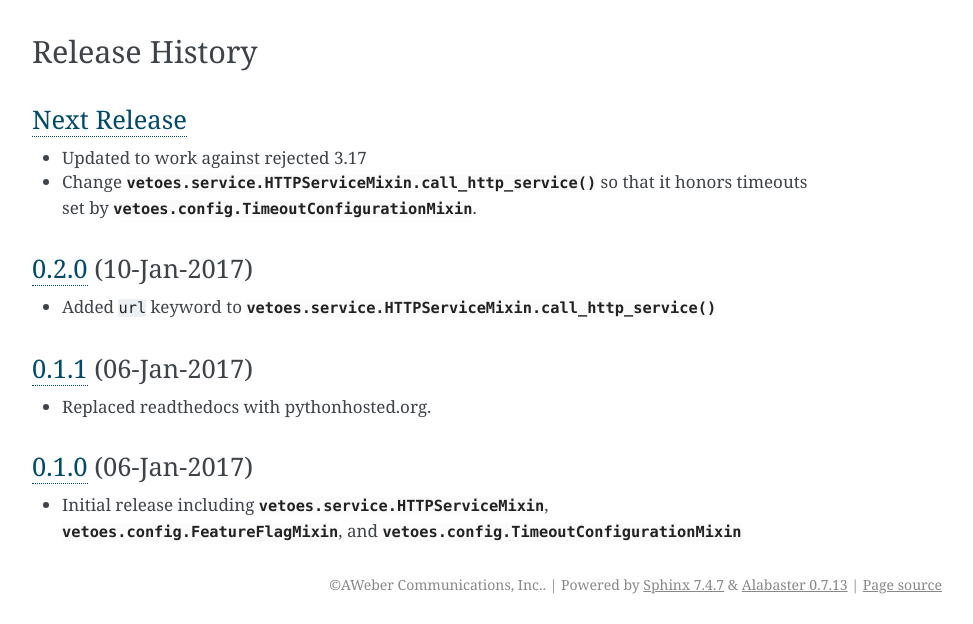
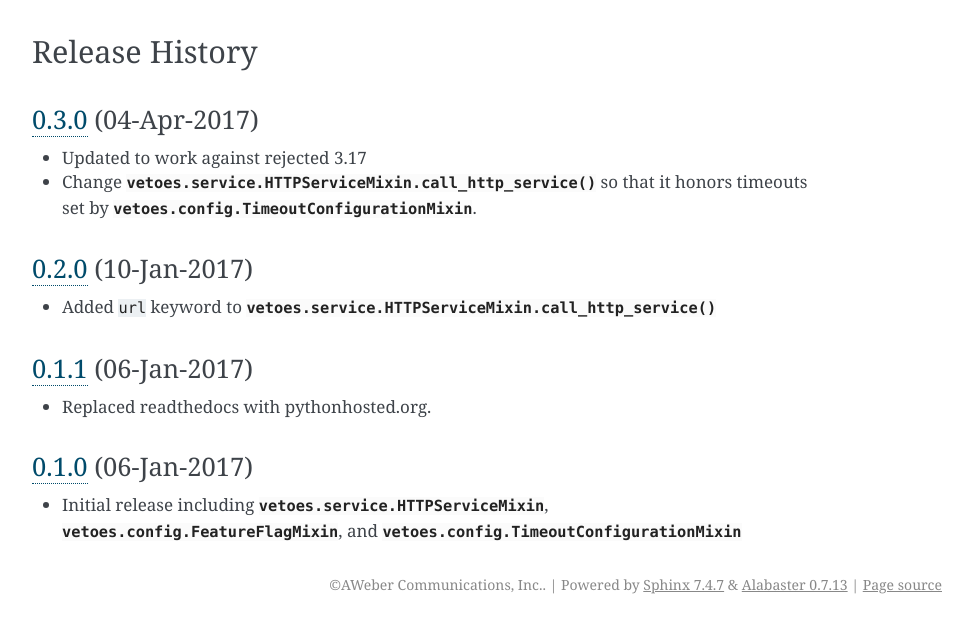
Before and after one commit to dave-shawley/vetoes, a Sphinx documentation site: the page built from docs/index.rst, in a window 1280 px wide. Shown: the part 809-1433 px from the top of the page, without its empty margins (168-1141 px from the left). Built offline with Sphinx 7.4.7, drawn with Linux system fonts in a browser that asks for light colours.

Commit message:
Release 0.3.0.

```diff
--- a/docs/index.rst
+++ b/docs/index.rst
@@ -16,8 +16,8 @@ Configuration Related
 Release History
 ===============
 
-`Next Release`_
----------------
+`0.3.0`_ (04-Apr-2017)
+----------------------
 - Updated to work against rejected 3.17
 - Change :meth:`vetoes.service.HTTPServiceMixin.call_http_service` so that
   it honors timeouts set by :class:`vetoes.config.TimeoutConfigurationMixin`.
@@ -37,7 +37,8 @@ Release History
   :class:`vetoes.config.FeatureFlagMixin`, and
   :class:`vetoes.config.TimeoutConfigurationMixin`
 
-.. _Next Release: https://github.aweber.io/edeliv/vetoes/compare/0.2.0...HEAD
+.. _Next Release: https://github.aweber.io/edeliv/vetoes/compare/0.3.0...HEAD
+.. _0.3.0: https://github.aweber.io/edeliv/vetoes/compare/0.2.0...0.3.0
 .. _0.2.0: https://github.aweber.io/edeliv/vetoes/compare/0.1.1...0.2.0
 .. _0.1.1: https://github.aweber.io/edeliv/vetoes/compare/0.1.0...0.1.1
 .. _0.1.0: https://github.aweber.io/edeliv/vetoes/compare/0.0.0...0.1.0
--- a/vetoes/__init__.py
+++ b/vetoes/__init__.py
@@ -1,2 +1,2 @@
-version_info = (0, 2, 0)
+version_info = (0, 3, 0)
 version = '.'.join(str(v) for v in version_info)
```
